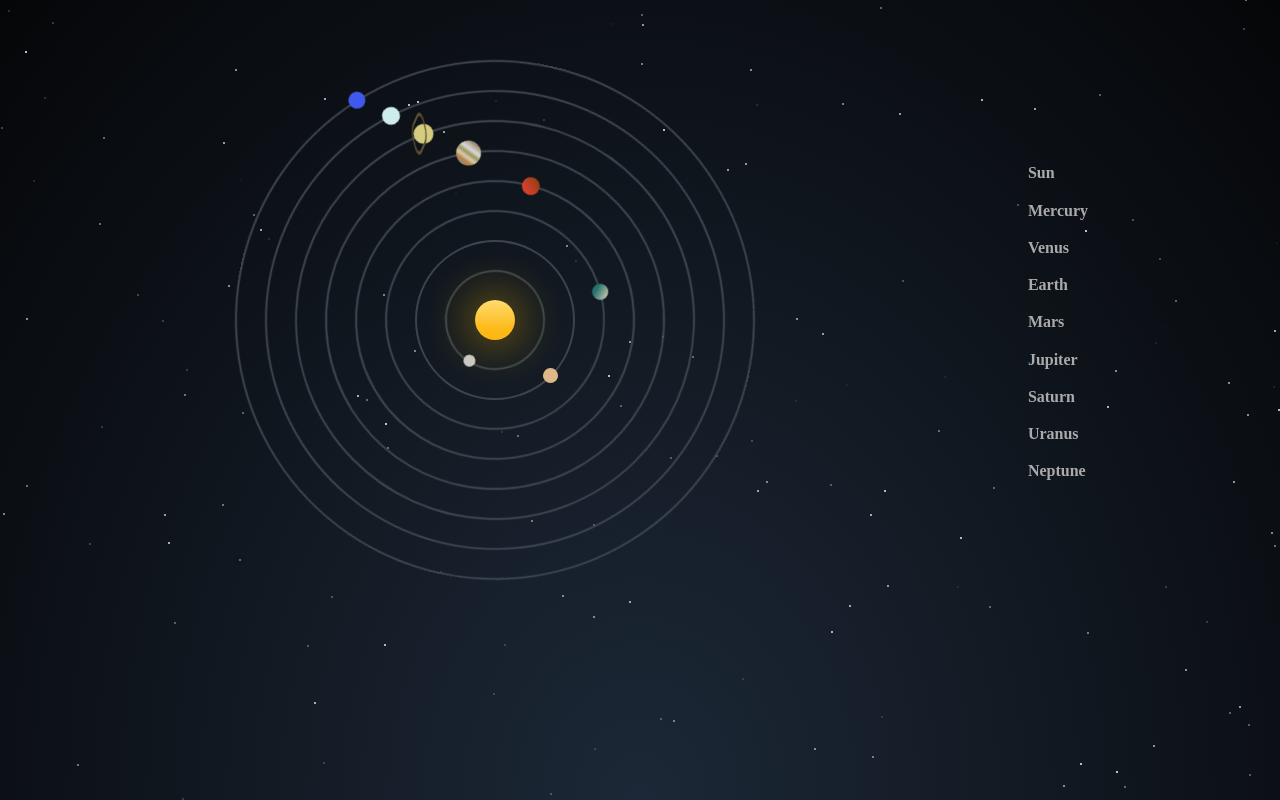
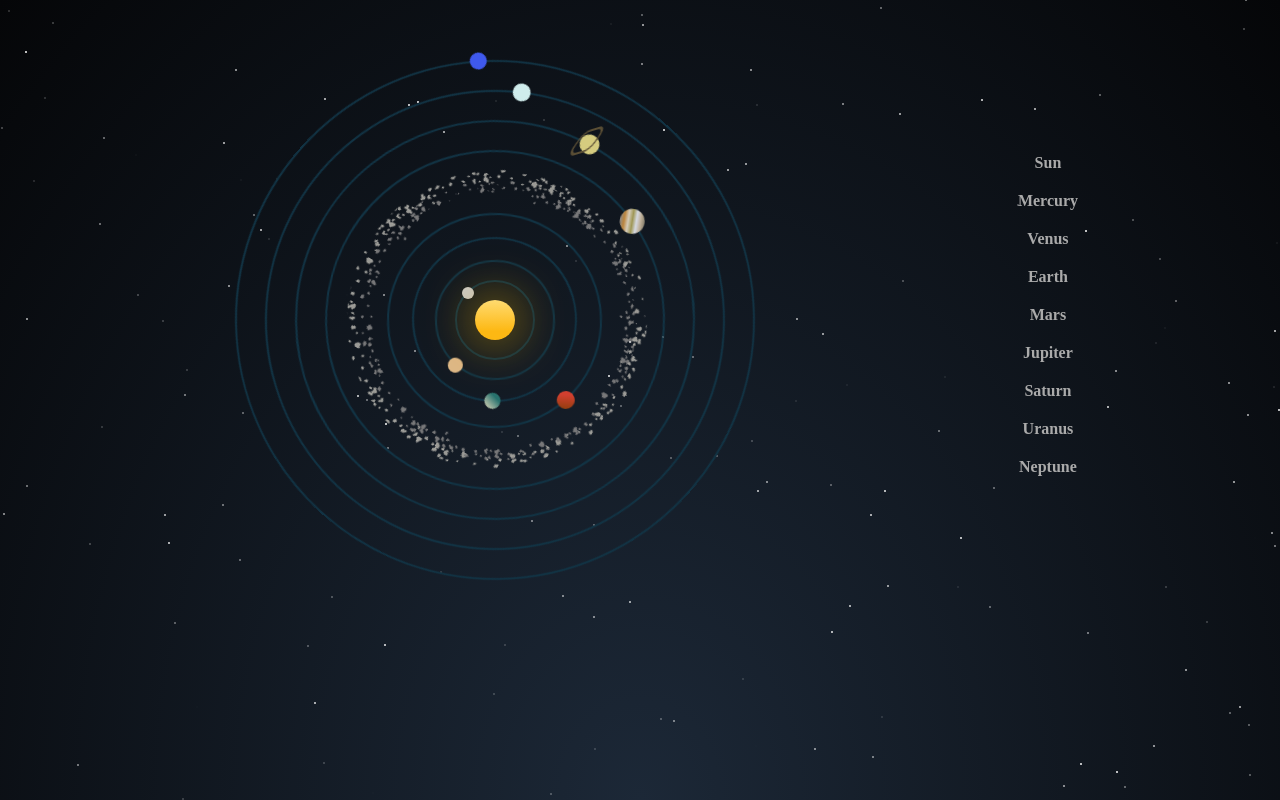
Before and after one commit to AnimeshSaraswat/SolarSystem, a plain HTML site: page index.html in a window 1280 px wide. Drawn offline with Linux system fonts and the light colour scheme.

Commit message:
added the asteroid belt.

```diff
--- a/css/style.scss
+++ b/css/style.scss
@@ -1,6 +1,6 @@
 /* Variable Declaration */
 $color-white: #fff;
-$border-color: #3b444c;
+$border-color: #134;
 $text-color: #aaa;
 
 /* SASS Declaration */
@@ -99,67 +99,88 @@ to { -moz-transform: rotate(360deg) }
 	    }
 		}
 		li.mercury {
-			width: 100px;
-			height: 100px;
-			z-index: 99;
-			top: 270px;
-			left: 285px;
-			-webkit-animation-duration: 7s;
+			width: 80px;
+	    height: 80px;
+	    z-index: 99;
+	    top: 280px;
+	    left: 295px;
+			-webkit-animation-duration: 5s;
 
 			span {
 				background-color: #CCCCCC;
-				top: 8px;
-				left: 8px;
+				top: 5px;
+				left: 5px;
 				width: 12px;
 				height: 12px;
 			}
 		}
 		li.venus {
-			width: 160px;
-			height: 160px;
+			width: 120px;
+			height: 120px;
 			z-index: 98;
-			top: 240px;
-			left: 255px;
-			-webkit-animation-duration: 10s;
+			top: 260px;
+			left: 275px;
+			-webkit-animation-duration: 6.76s;
 
 			span {
 				background-color: #DEB887;
-				top: 15px;
-				left: 15px;
+				top: 8px;
+				left: 8px;
 				width: 15px;
 				height: 15px;
 			}
 		}
 		li.earth {
-			width: 220px;
-			height: 220px;
+			width: 165px;
+			height: 165px;
 			z-index: 97;
-			top: 210px;
-			left: 225px;
-			-webkit-animation-duration: 15s;
+			top: 237px;
+			left: 252px;
+			-webkit-animation-duration: 7.95s;
 
 			span {
 				background-image: -webkit-gradient( linear, left bottom, left top, color-stop(0.22, #28726E), color-stop(1, #B9C2AA) );
-				top: 23px;
-				left: 23px;
+				top: 15px;
+				left: 15px;
 				width: 16px;
 				height: 16px;
 			}
 		}
 		li.mars {
-			width: 280px;
-			height: 280px;
+			width: 215px;
+			height: 215px;
 			z-index: 96;
-			top: 180px;
-			left: 195px;
-			-webkit-animation-duration: 30s;
+			top: 213px;
+			left: 227px;
+			-webkit-animation-duration: 9.83s;
 
 			span {
 				background-image: -webkit-gradient( linear, left bottom, left top, color-stop(0.22, #d23f2f), color-stop(1, #943E0F) );
-				top: 31px;
-				left: 31px;
+				top: 21px;
+				left: 21px;
 				width: 18px;
 				height: 18px;
+			}
+		}
+		li.asteroid-belt {
+			width: 300px;
+			height: 300px;
+			top: 170px;
+			left: 187px;
+			background: url(../img/asteroids_meteorids.png) no-repeat;
+			background-size: cover;
+			border: none;
+			-webkit-animation-duration: 15s;
+			-webkit-filter: invert(65%);
+			span {
+				background: url(../img/asteroids_meteorids.png) no-repeat;
+				width: 280px;
+				background-size: cover;
+				height: 280px;
+				left: 10px;
+				top: 10px;
+				transform: scaleY(-1);
+				-webkit-filter: invert(65%);
 			}
 		}
 		li.jupiter {
@@ -168,7 +189,7 @@ to { -moz-transform: rotate(360deg) }
 			z-index: 95;
 			top: 150px;
 			left: 165px;
-			-webkit-animation-duration: 50s;
+			-webkit-animation-duration: 18.13s;
 
 			span {
 				background: -webkit-linear-gradient(#857E6C, #BDAE96, #D5D8E1, #9F9756, #D4CBBA, #BA833A, #8C8C8D);
@@ -184,7 +205,7 @@ to { -moz-transform: rotate(360deg) }
 			z-index: 94;
 			top: 120px;
 			left: 135px;
-			-webkit-animation-duration: 75s;
+			-webkit-animation-duration: 24.56s;
 
 			span {
 				top: 47px;
@@ -216,7 +237,7 @@ to { -moz-transform: rotate(360deg) }
 			z-index: 93;
 			top: 90px;
 			left: 105px;
-			-webkit-animation-duration: 100s;
+			-webkit-animation-duration: 34.82s;
 
 			span {
 				top: 57px;
@@ -232,7 +253,7 @@ to { -moz-transform: rotate(360deg) }
 			z-index: 92;
 			top: 60px;
 			left: 75px;
-			-webkit-animation-duration: 140s;
+			-webkit-animation-duration: 43.57s;
 
 			span {
 				top: 66px;
@@ -249,15 +270,20 @@ to { -moz-transform: rotate(360deg) }
     top: 20%;
     right: 15%;
     color: $text-color;
-    line-height: 1;
 
     h4 {
     	cursor: pointer;
+    	margin: 0px;
+    	text-align: center;
+    	padding: 10px;
+    }
+    h4:hover {
+    	color: chocolate;
     }
     h4:hover+p {
     	visibility: visible;
     	opacity: 0.9;
-    	transition: all 4.5s ease-in-out;
+    	transition-delay: 0s;
     }
     p {
     	position: absolute;
@@ -271,6 +297,8 @@ to { -moz-transform: rotate(360deg) }
 	    background: #333;
 	    border-radius: 5px;
 	    z-index: 100;
+	    opacity: 0;
+	    transition: visibility 0s linear 0.5s, opacity 0.5s linear;
     	span {
     		display: block;
     		margin-bottom: 7px;
--- a/index.html
+++ b/index.html
@@ -2,7 +2,8 @@
 <html>
 	<head>
 		<title>Solar System</title>
-		<link rel="stylesheet" type="text/css" href="css/style.css">
+		<link rel="stylesheet" type="text/css" href="css/style.min.css">
+		<script type="text/javascript" href="js/height-calc.js"></script>
 	</head>
 	<body>
 		<div class="ss-wrapper">
@@ -29,6 +30,9 @@
 					<a href="#mars">
 						<span></span>
 					</a>
+				</li>
+				<li class="asteroid-belt">
+					<span></span>
 				</li>
 				<li class="jupiter">
 					<a href="#jupiter">
```
Also changed, not shown: css/style.css, css/style.min.css (added), img/Jupiter.png (added), img/asteroids_meteorids.png (added), js/height-calc.js (added), 1 other file.
